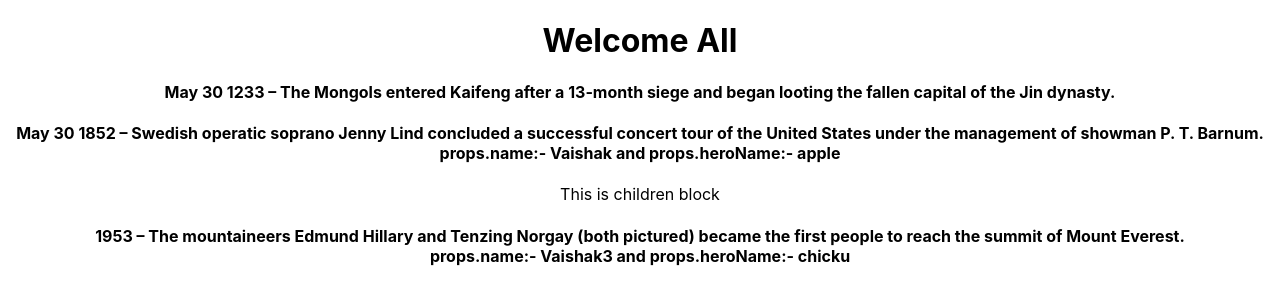
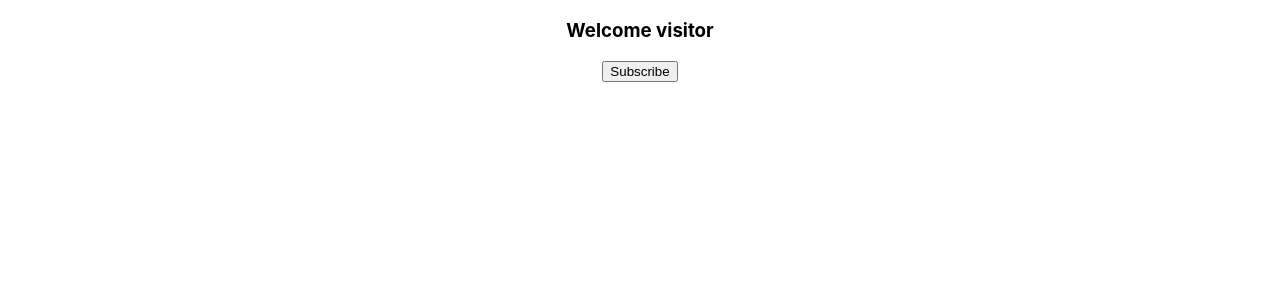
Before and after one commit to vaishak-web/learn_react, a React (Create React App) app: page / in a window 1280 px wide. Shown: the top 304 px of the page. Built offline with nearby package versions, Linux system fonts and the light colour scheme.

Commit message:
state and setState

```diff
--- a/src/App.js
+++ b/src/App.js
@@ -1,22 +1,12 @@
 import "./App.css";
-import { Greet } from "./components/Greet";
-import Welcome from "./components/Welcome";
-import Hello from "./components/Hello";
-import PropsE from "./components/PropsE";
 import { Component } from "react";
+import Message from "./components/Message";
 
 class App extends Component {
   render() {
     return (
       <div className="App">
-        <Greet />
-
-        <Hello />
-        <PropsE name="Vaishak" heroName="apple">
-          <p>This is children block</p>
-        </PropsE>
-
-        <Welcome name="Vaishak3" heroName="chicku" />
+        <Message />
       </div>
     );
   }
--- /dev/null
+++ b/src/components/Message.js
@@ -0,0 +1,27 @@
+import React, { Component } from "react";
+
+class Message extends Component {
+    constructor (){
+        super()
+        this.state = {
+            message: 'Welcome visitor'
+        }
+    }
+
+    changeMessage(){
+        this.setState({
+            message: "Thank you for subscribing"
+        })
+    }
+
+  render() {
+    return(
+        <div>
+            <h3>{this.state.message}</h3>
+            <button onClick={() => this.changeMessage()}>Subscribe</button>
+        </div>
+    )
+  }
+}
+
+export default Message;
```
